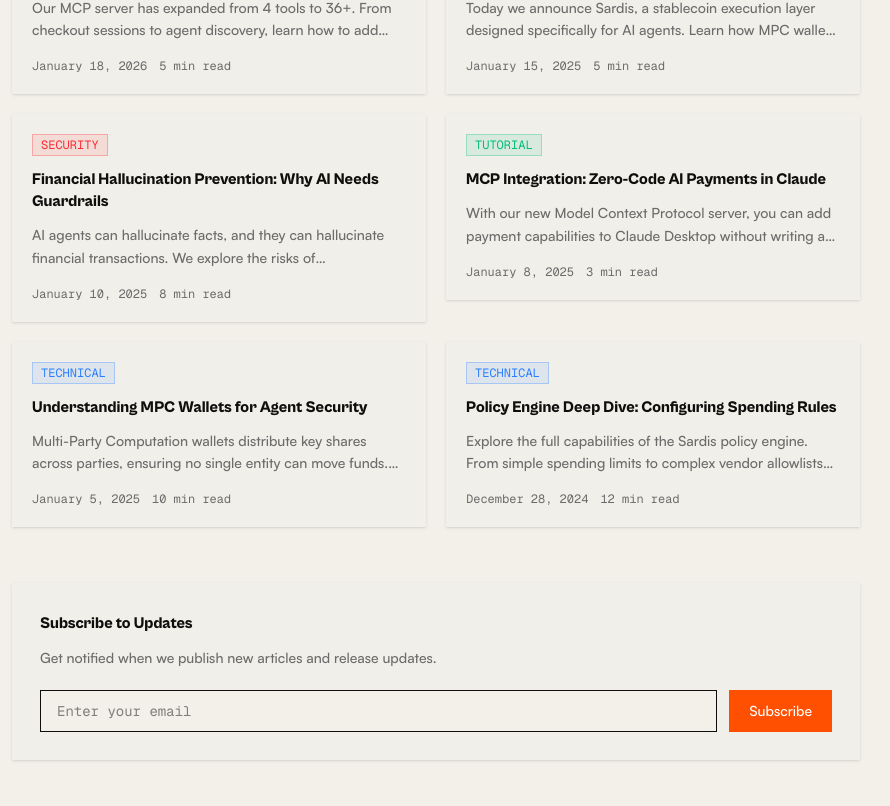
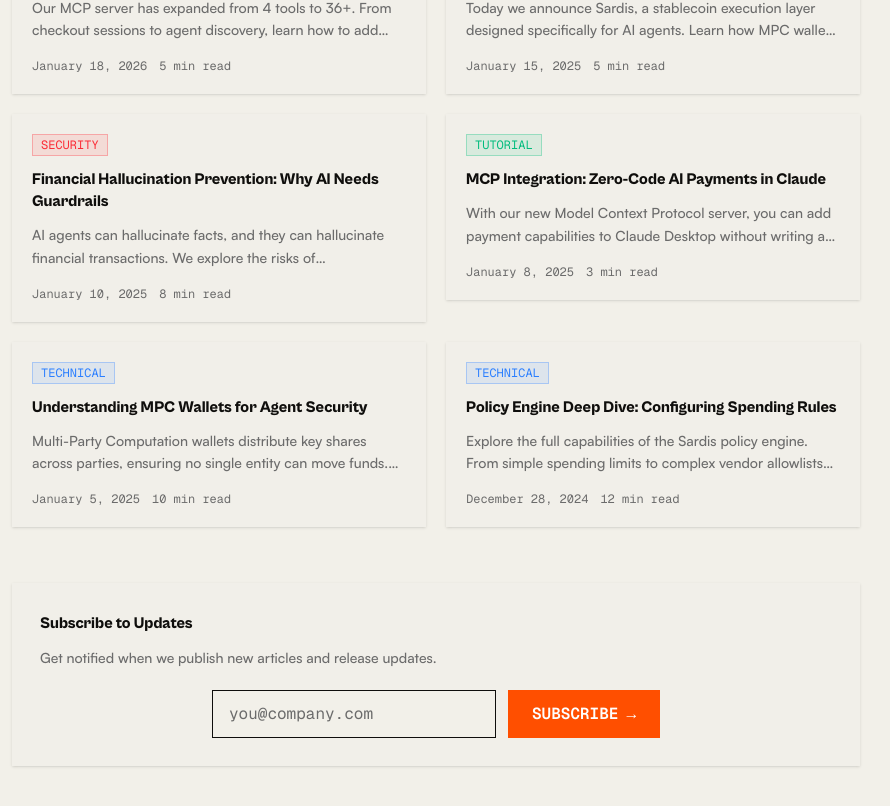
Before and after one commit to EfeDurmaz16/sardis, a React (Vite) app in the folder landing/: page /docs/blog in a window 1280 px wide. Shown: the part 1645-2451 px from the top of the page, without its empty margins (332-1222 px from the left). Built offline with nearby package versions, Linux system fonts and the light colour scheme.

Commit message:
Update landing API base URL to sardis.sh/api/v2

```diff
--- a/landing/src/components/WaitlistForm.jsx
+++ b/landing/src/components/WaitlistForm.jsx
@@ -1,7 +1,11 @@
 import React, { useState } from 'react';
 import { motion, AnimatePresence } from 'framer-motion';
 
-const WaitlistForm = () => {
+const WaitlistForm = ({
+    ctaLabel = 'GET ACCESS',
+    successTitle = "You're on the list",
+    successDescription = "You've been registered for Sardis. We'll reach out soon with your access credentials.",
+}) => {
     const [email, setEmail] = useState('');
     const [status, setStatus] = useState('idle'); // idle, loading, success, error
     const [errorMessage, setErrorMessage] = useState('');
@@ -54,10 +58,8 @@ const WaitlistForm = () => {
                 <div className="w-12 h-12 bg-emerald-500/20 border border-emerald-500/30 flex items-center justify-center mx-auto mb-4 font-mono font-bold text-emerald-500">
                     OK
                 </div>
-                <h3 className="text-lg font-bold text-emerald-500 mb-2 font-display">You're on the list</h3>
-                <p className="text-muted-foreground text-sm font-mono">
-                    You've been registered for Sardis. We'll reach out soon with your access credentials.
-                </p>
+                <h3 className="text-lg font-bold text-emerald-500 mb-2 font-display">{successTitle}</h3>
+                <p className="text-muted-foreground text-sm font-mono">{successDescription}</p>
             </motion.div>
         );
     }
@@ -100,7 +102,7 @@ const WaitlistForm = () => {
                     </>
                 ) : (
                     <>
-                        GET ACCESS
+                        {ctaLabel}
                         <span>→</span>
                     </>
                 )}
--- a/landing/src/docs/pages/Authentication.jsx
+++ b/landing/src/docs/pages/Authentication.jsx
@@ -53,7 +53,7 @@ export default function DocsAuthentication() {
 
         <div className="not-prose mb-6">
           <div className="bg-[var(--sardis-ink)] dark:bg-[#1a1a1a] border border-border p-4 font-mono text-sm overflow-x-auto">
-            <pre className="text-[var(--sardis-canvas)]">{`curl https://api.sardis.sh/v2/wallets \\
+            <pre className="text-[var(--sardis-canvas)]">{`curl https://sardis.sh/api/v2/wallets \\
   -H "Authorization: Bearer sk_test_..."`}</pre>
           </div>
         </div>
--- a/landing/src/docs/pages/Blog.jsx
+++ b/landing/src/docs/pages/Blog.jsx
@@ -1,5 +1,6 @@
 import { Link } from 'react-router-dom';
 import { Calendar, Clock, ArrowRight } from 'lucide-react';
+import WaitlistForm from '../../components/WaitlistForm';
 
 const posts = [
   {
@@ -238,19 +239,11 @@ export default function DocsBlog() {
         <p className="text-muted-foreground text-sm mb-5 leading-relaxed">
           Get notified when we publish new articles and release updates.
         </p>
-        <form className="flex gap-3">
-          <input
-            type="email"
-            placeholder="Enter your email"
-            className="flex-1 px-4 py-2.5 bg-background border border-border rounded-md text-sm font-mono focus:outline-none focus:border-[var(--sardis-orange)]"
-          />
-          <button
-            type="submit"
-            className="px-5 py-2.5 bg-[var(--sardis-orange)] text-white font-medium text-sm rounded-md hover:bg-[var(--sardis-orange)]/90 transition-colors"
-          >
-            Subscribe
-          </button>
-        </form>
+        <WaitlistForm
+          ctaLabel="SUBSCRIBE"
+          successTitle="Subscribed"
+          successDescription="You're subscribed. We'll email you when we publish new posts and product updates."
+        />
       </section>
     </article>
   );
--- a/landing/src/docs/pages/MCPServer.jsx
+++ b/landing/src/docs/pages/MCPServer.jsx
@@ -31,7 +31,7 @@ export default function DocsMCPServer() {
       "args": ["@sardis/mcp-server", "start"],
       "env": {
         "SARDIS_API_KEY": "sk_...",
-        "SARDIS_BASE_URL": "https://api.sardis.sh"
+        "SARDIS_BASE_URL": "https://sardis.sh/api/v2"
       }
     }
   }
--- a/landing/src/docs/pages/Quickstart.jsx
+++ b/landing/src/docs/pages/Quickstart.jsx
@@ -159,7 +159,7 @@ SARDIS_WALLET_FACTORY=0x0922f46cbDA32D93691FE8a8bD7271D24E53B3D7
 SARDIS_ESCROW=0x5cf752B512FE6066a8fc2E6ce555c0C755aB5932
 
 # API Configuration
-SARDIS_API_URL=https://api.sardis.sh
+SARDIS_API_URL=https://sardis.sh/api/v2
 SARDIS_API_KEY=sk_test_...
 
 # Network Configuration
--- a/landing/src/docs/pages/SDK.jsx
+++ b/landing/src/docs/pages/SDK.jsx
@@ -29,7 +29,7 @@ export default function DocsSDK() {
 
 client = SardisClient(
     api_key="your_api_key",
-    base_url="https://api.sardis.sh",  # Optional
+    base_url="https://sardis.sh/api/v2",  # Optional
     timeout=30,  # Optional, seconds
     max_retries=3  # Optional
 )`}</pre>
@@ -102,7 +102,7 @@ check.reason         # str (if blocked)`}</pre>
 
 const client = new SardisClient({
   apiKey: 'your_api_key',
-  baseUrl: 'https://api.sardis.sh', // Optional
+  baseUrl: 'https://sardis.sh/api/v2', // Optional
   timeout: 30000, // Optional, milliseconds
   maxRetries: 3 // Optional
 });`}</pre>
--- a/landing/src/docs/pages/SDKPython.jsx
+++ b/landing/src/docs/pages/SDKPython.jsx
@@ -286,7 +286,7 @@ agent = OpenAIAgent.from_tools(tools.to_tool_list())`}</pre>
           <div className="bg-[var(--sardis-ink)] dark:bg-[#1a1a1a] border border-border p-4 font-mono text-sm overflow-x-auto">
             <pre className="text-[var(--sardis-canvas)]">{`# Set environment variables
 export SARDIS_API_KEY="sk_..."
-export SARDIS_BASE_URL="https://api.sardis.sh"  # Optional
+export SARDIS_BASE_URL="https://sardis.sh/api/v2"  # Optional
 
 # Client will use them automatically
 client = SardisClient()`}</pre>
--- a/landing/src/docs/pages/SDKTypeScript.jsx
+++ b/landing/src/docs/pages/SDKTypeScript.jsx
@@ -321,7 +321,7 @@ const quote: FundingQuote = await client.fiat.getQuote({...});`}</pre>
           <div className="bg-[var(--sardis-ink)] dark:bg-[#1a1a1a] border border-border p-4 font-mono text-sm overflow-x-auto">
             <pre className="text-[var(--sardis-canvas)]">{`// Set environment variables
 // SARDIS_API_KEY=sk_...
-// SARDIS_BASE_URL=https://api.sardis.sh (optional)
+// SARDIS_BASE_URL=https://sardis.sh/api/v2 (optional)
 
 // Client will use them automatically
 const client = new SardisClient();`}</pre>
--- a/landing/src/pages/Playground.jsx
+++ b/landing/src/pages/Playground.jsx
@@ -108,7 +108,7 @@ console.log(\`TX: \${payment.txHash}\`);`
   },
   curl: {
     label: 'REST API',
-    code: `curl -X POST https://api.sardis.sh/v2/payments \\
+    code: `curl -X POST https://sardis.sh/api/v2/payments \\
   -H "Authorization: Bearer sk_..." \\
   -H "Content-Type: application/json" \\
   -d '{
```
Also changed, not shown: landing/public/llms-full.txt, landing/public/llms.txt.
